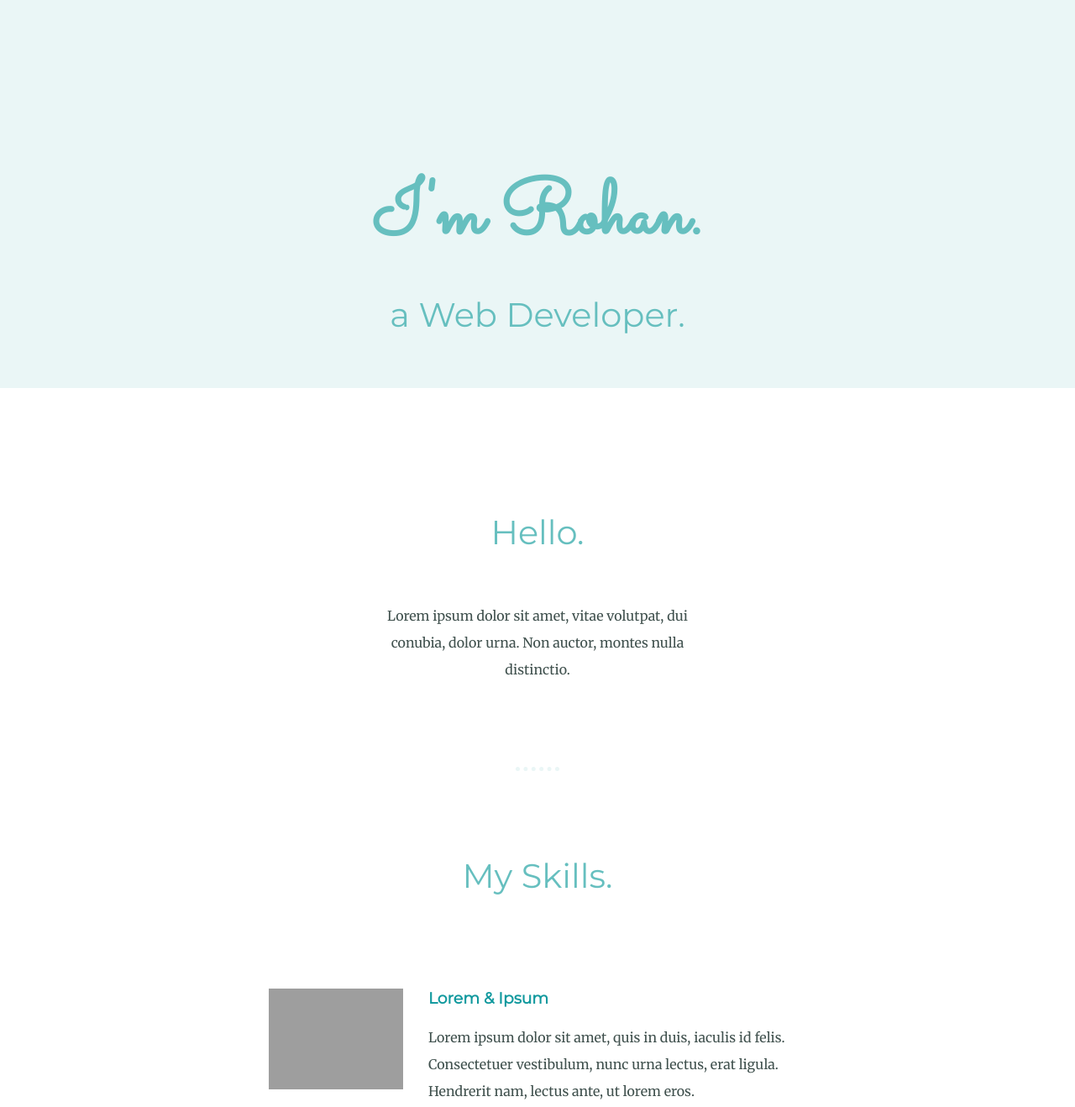
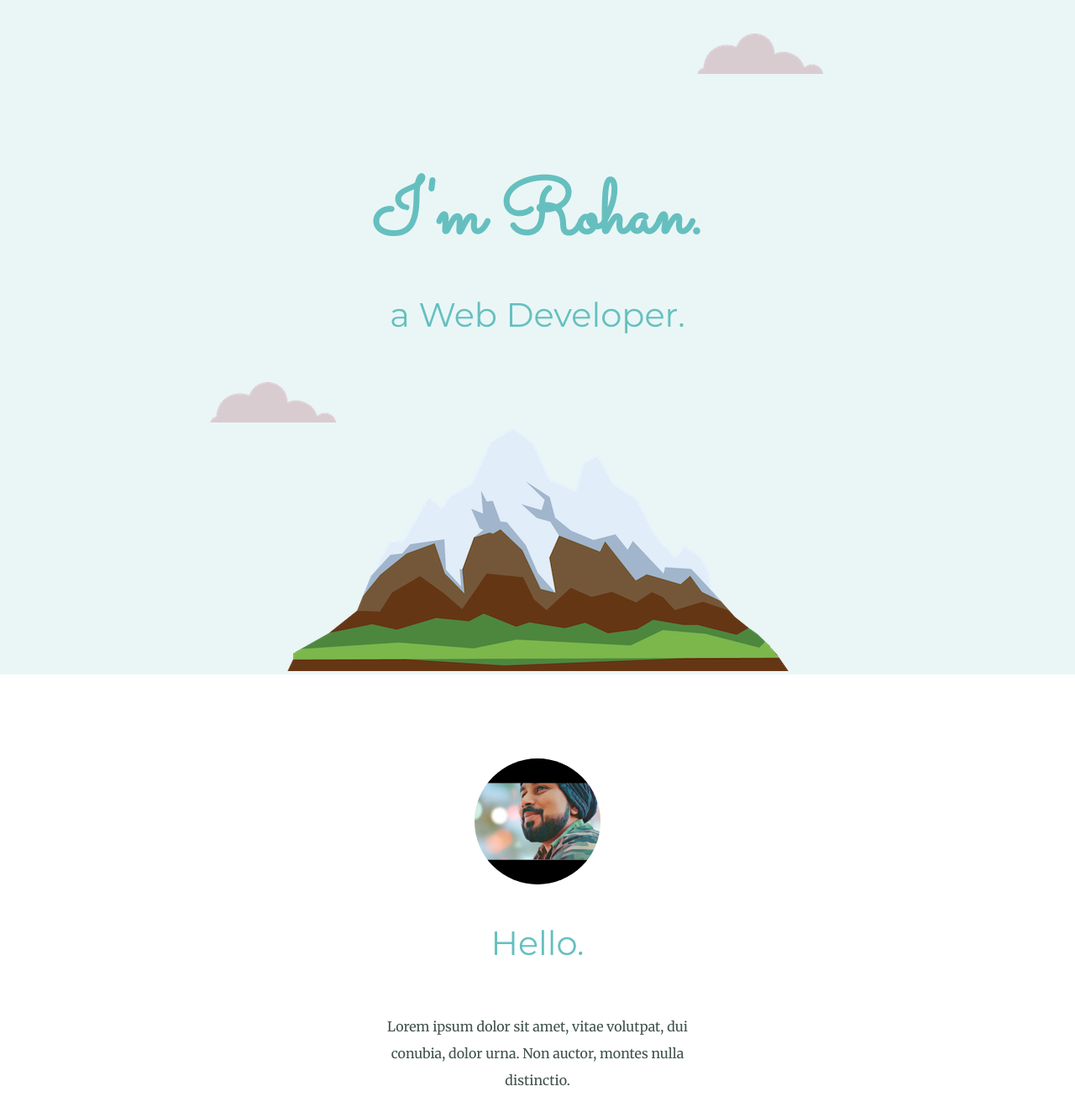
Before and after one commit to rohnshrma/css-mysite, a plain HTML site: page index.html in a window 1280 px wide. Shown: the top 1318 px of the page at 84% size. Drawn offline with Linux system fonts and the light colour scheme; files that its build step writes are made by us from their sources; grey boxes are pictures that could not be loaded.

Commit message:
Update index.html

```diff
--- a/index.html
+++ b/index.html
@@ -3,22 +3,22 @@
   <head>
     <meta charset="utf-8">
     <link href="https://fonts.googleapis.com/css2?family=Merriweather&family=Montserrat&family=Sacramento&display=swap" rel="stylesheet">
-    <link rel="stylesheet" href="css/styles.css">
+    <link rel="stylesheet" href="styles.css">
     <link rel="icon" href="logo.ico">
     <title>Rohan Sharma</title>
   </head>
   <body>
 <div class="top-container">
-  <img class="top-cloud" src="images/cloud.png" alt="">
+  <img class="top-cloud" src="cloud.png" alt="">
     <h1>I'm Rohan.</h1>
     <h2>a Web Developer.</h2>
-  <img class="bottom-cloud" src="images/cloud.png" alt="">
-  <img class="mountain-img" src="images/mountain.png" alt="">
+  <img class="bottom-cloud" src="cloud.png" alt="">
+  <img class="mountain-img" src="mountain.png" alt="">
 </div>
 
 <div class="middle-container">
   <div class="profile">
-    <img class="dp" src="images/mypic.jpg" alt="">
+    <img class="dp" src="/mypic.jpg" alt="">
     <h2>Hello.</h2>
     <p >Lorem ipsum dolor sit amet, vitae volutpat, dui conubia, dolor urna. Non auctor, montes nulla distinctio.</p>
   </div>
```
